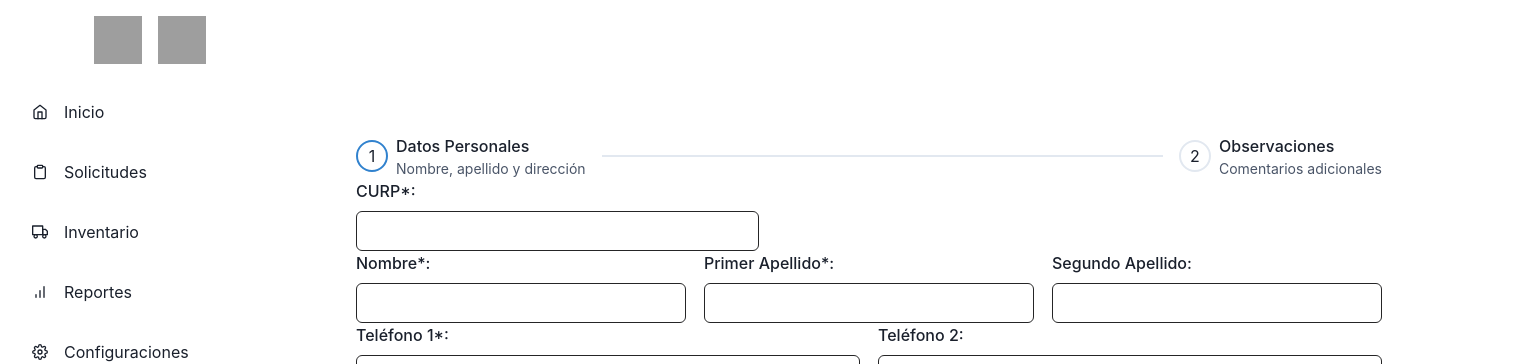
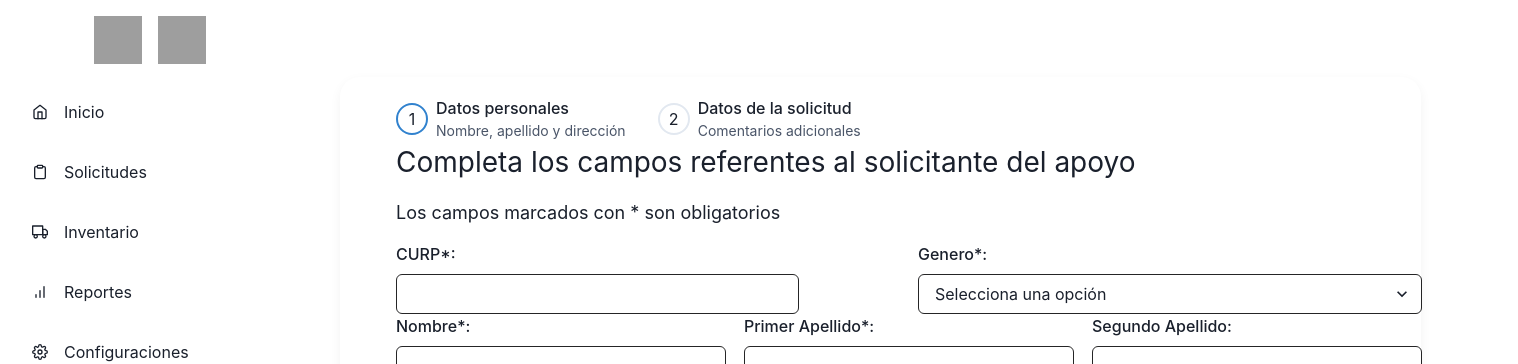
Before and after one commit to DPaxtian/SGSDIF-FE, a React (Vite) app: page /solicitudes/agregar-solicitud in a window 1280 px wide. Shown: the top 364 px of the page, 1518 px wide, since content can reach past the window. Built offline with nearby package versions, Linux system fonts and the light colour scheme; grey boxes are pictures that could not be loaded.

Commit message:
Update agregar-solicitud-componente

```diff
--- a/src/componentes/solicitudes/agregar-solicitud-componente.jsx
+++ b/src/componentes/solicitudes/agregar-solicitud-componente.jsx
@@ -26,12 +26,26 @@ import { IconContext } from "react-icons";
 import { FiFolderPlus } from "react-icons/fi";
 
 const steps = [
-  { title: "Datos Personales", description: "Nombre, apellido y dirección" },
-  { title: "Observaciones", description: "Comentarios adicionales" },
+  { title: "Datos personales", description: "Nombre, apellido y dirección" },
+  { title: "Datos de la solicitud", description: "Comentarios adicionales" },
 ];
 
 const DatosPersonales = ({ register, errors }) => (
   <>
+    <Box mb={4} fontSize="28px">
+      Completa los campos referentes al solicitante del apoyo
+    </Box>
+
+    <Box mb={4} fontSize="18px">
+      Los campos marcados con * son obligatorios
+    </Box>
+
+    <Flex
+      flexDirection="row"
+      justifyContent="space-between"
+      width="100%"
+      gap={18}
+    >
       <FormControl isInvalid={errors.curp}>
         <FormLabel htmlFor="curp">CURP*:</FormLabel>
         <Input
@@ -40,8 +54,27 @@ const DatosPersonales = ({ register, errors }) => (
           width="403px"
           {...register("curp", { required: "Este campo es requerido" })}
         />
-      <FormErrorMessage>{errors.curp && errors.curp.message}</FormErrorMessage>
+        <FormErrorMessage>
+          {errors.curp && errors.curp.message}
+        </FormErrorMessage>
       </FormControl>
+
+      <FormControl isInvalid={errors.colonia}>
+        <FormLabel htmlFor="colonia">Genero*:</FormLabel>
+        <Select
+          id="genero"
+          borderColor="#252526"
+          {...register("genero", { required: "Este campo es requerido" })}
+        >
+          <option value="">Selecciona una opción</option>
+          <option value="1">Hombre</option>
+          <option value="1">Mujer</option>
+        </Select>
+        <FormErrorMessage>
+          {errors.colonia && errors.colonia.message}
+        </FormErrorMessage>
+      </FormControl>
+    </Flex>
 
     <Flex
       flexDirection="row"
@@ -252,6 +285,7 @@ const Observaciones = ({ register, errors }) => {
         <FormControl isInvalid={errors.fechaSolicitud}>
           <FormLabel htmlFor="fechaSolicitud">Fecha de solicitud*:</FormLabel>
           <Input
+            type="date"
             id="fechaSolicitud"
             width="500px"
             borderColor="#252526"
@@ -267,9 +301,9 @@ const Observaciones = ({ register, errors }) => {
 
       <FormControl isInvalid={errors.observaciones}>
         <FormLabel htmlFor="observaciones">Observaciones*:</FormLabel>
-        <Input
+        <Textarea
           id="observaciones"
-          height="200px"
+          height="100px"
           alignContent="flex-start"
           borderColor="#252526"
           {...register("observaciones", {
@@ -298,8 +332,8 @@ const Observaciones = ({ register, errors }) => {
           }
           onClick={() => inputRef.current && inputRef.current.click()}
           aria-label="Subir archivo"
-          height="200px"
-          width="1200px"
+          height="100px"
+          width="1020px"
         />
         <FormErrorMessage>
           {errors.archivo && errors.archivo.message}
@@ -327,7 +361,17 @@ export default function AgregarSolicitud() {
 
   return (
     <FormProvider {...methods}>
-      <Box p={4}>
+      <Flex
+        borderRadius="20px"
+        display="flex"
+        flexDirection="column"
+        justifyContent="center"
+        alignItems="flex-start"
+        p={14}
+        width="95%"
+        height="90%"
+        boxShadow="0 4px 12px 0 rgba(0, 0, 0, 0.05)"
+      >
         <Stepper index={activeStep} orientation="horizontal">
           {steps.map((step, index) => (
             <Step key={index}>
@@ -372,7 +416,7 @@ export default function AgregarSolicitud() {
             </Flex>
           </form>
         </Box>
-      </Box>
+      </Flex>
     </FormProvider>
   );
 }
```
Lines whose indentation alone changed are shown as unchanged.
